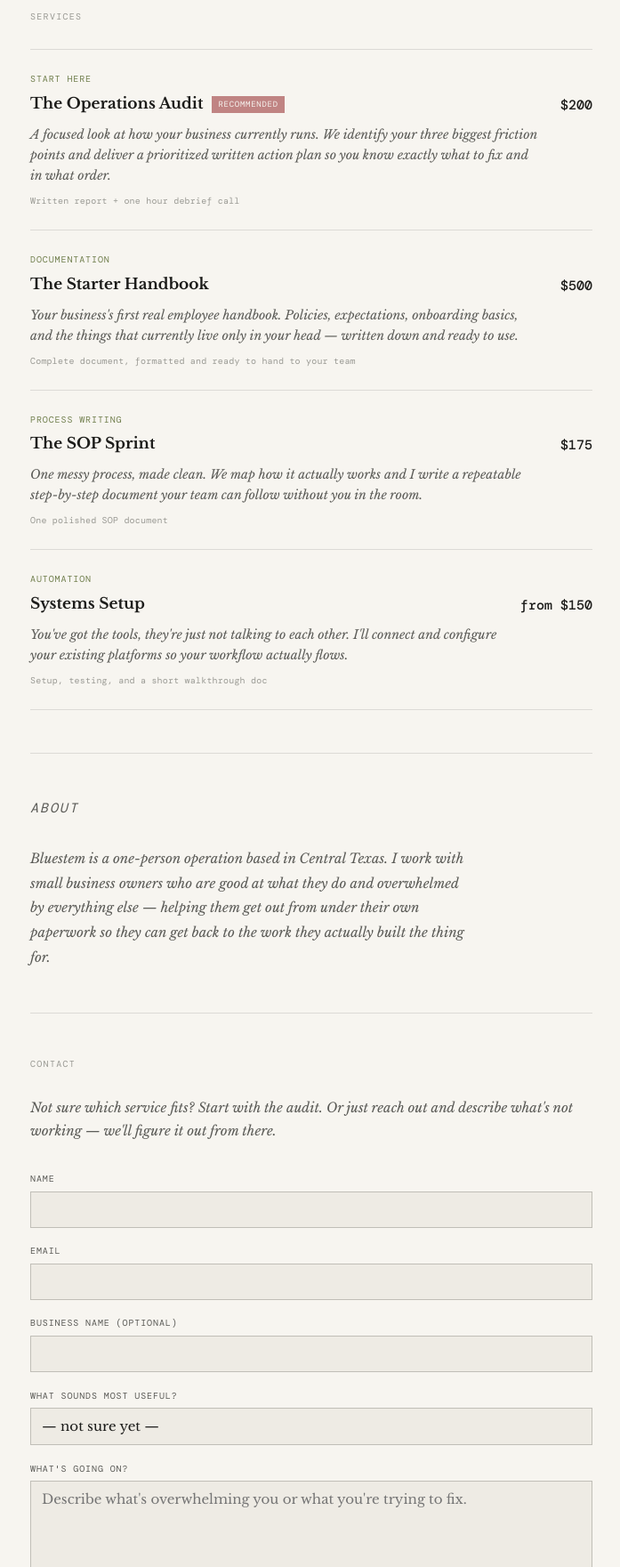
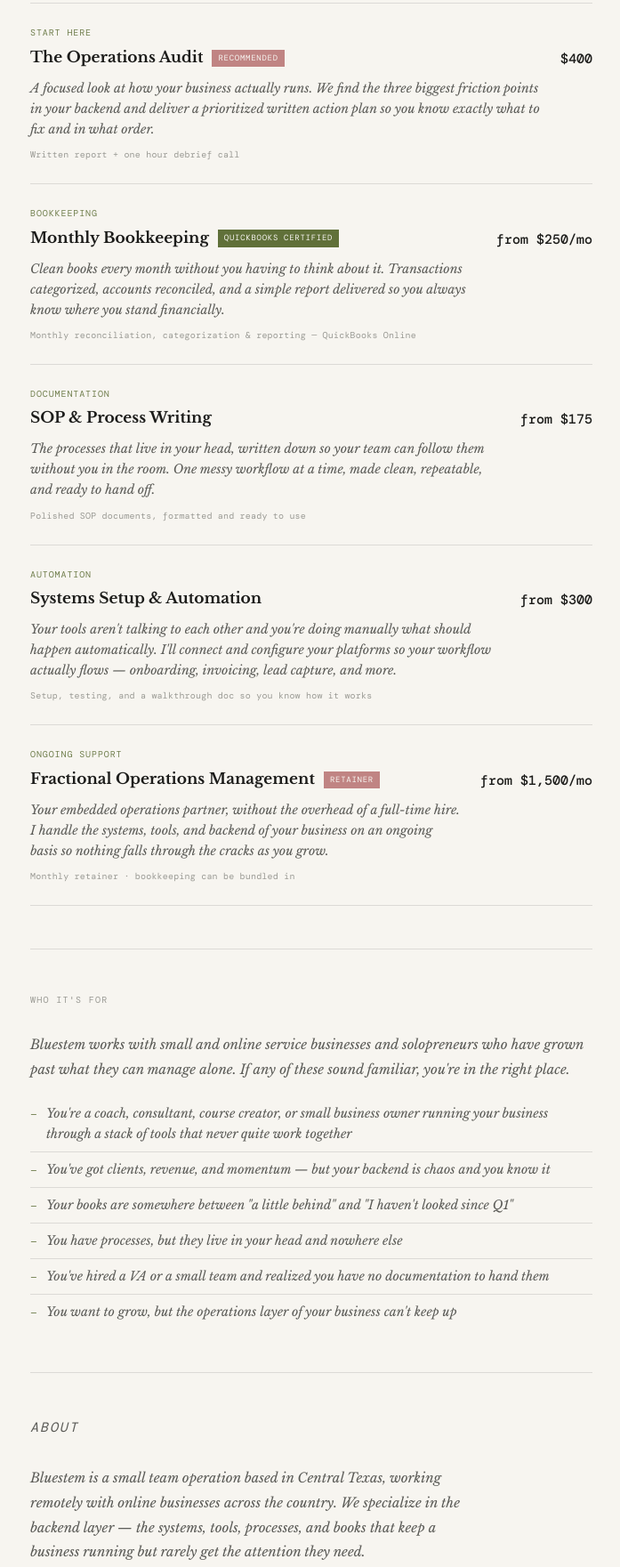
Before and after one commit to bluestemsystems/bluestem-systems, a plain HTML site: page index.html in a window 1280 px wide. Shown: the part 591-2352 px from the top of the page at 89% size, without its empty margins (290-987 px from the left). Drawn offline with nearby package versions, Linux system fonts and the light colour scheme; a web font is replaced by a local one.

Commit message:
Add files via upload

```diff
--- a/index.html
+++ b/index.html
@@ -3,8 +3,8 @@
 <head>
   <meta charset="UTF-8">
   <meta name="viewport" content="width=device-width, initial-scale=1.0">
-  <title>Bluestem — Operations & Documentation for Small Businesses</title>
-  <meta name="description" content="Bluestem builds the systems and writes the documents small businesses need but never have time to create.">
+  <title>Bluestem — Operations & Bookkeeping for Online Businesses</title>
+  <meta name="description" content="Bluestem helps business owners stop drowning in their own backend. Systems, bookkeeping, and operations so you can focus on the work only you can do.">
   <link rel="preconnect" href="https://fonts.googleapis.com">
   <link href="https://fonts.googleapis.com/css2?family=Libre+Baskerville:ital,wght@0,400;0,700;1,400&family=DM+Mono:ital,wght@0,400;0,500;1,400&display=swap" rel="stylesheet">
   <style>
@@ -26,7 +26,7 @@
     body { font-family: var(--serif); background: var(--paper); color: var(--ink); line-height: 1.7; min-height: 100vh; }
     .wrap { max-width: 680px; margin: 0 auto; padding: 0 1.5rem; }
 
-    /* NAV — always one line */
+    /* NAV */
     nav { padding: 1.25rem 0; border-bottom: 0.5px solid var(--rule); margin-bottom: 2.5rem; display: flex; justify-content: space-between; align-items: center; gap: 1rem; flex-wrap: nowrap; }
     .wordmark { font-family: var(--mono); font-size: 13px; font-weight: 500; letter-spacing: 0.14em; text-transform: uppercase; color: var(--ink); text-decoration: none; white-space: nowrap; }
     .nav-links { list-style: none; display: flex; gap: 1.25rem; flex-shrink: 0; }
@@ -39,7 +39,7 @@
     h1 { font-family: var(--serif); font-size: clamp(24px, 5vw, 32px); font-weight: 700; line-height: 1.25; margin-bottom: 1.25rem; max-width: 560px; }
     .subhead { font-size: 16px; font-style: italic; color: var(--ink-mid); line-height: 1.75; max-width: 480px; margin-bottom: 2rem; }
 
-    /* BUTTON — filled, more presence */
+    /* BUTTON */
     .cta-btn { display: inline-block; font-family: var(--mono); font-size: 11px; letter-spacing: 0.1em; text-transform: uppercase; color: var(--paper); background: var(--ink); border: none; padding: 13px 26px; text-decoration: none; transition: opacity 0.15s; cursor: pointer; }
     .cta-btn:hover { opacity: 0.82; }
     .cta-btn:disabled { opacity: 0.4; cursor: not-allowed; }
@@ -53,12 +53,20 @@
     .service-tag { font-family: var(--mono); font-size: 10px; letter-spacing: 0.09em; text-transform: uppercase; color: var(--accent); margin-bottom: 0.35rem; opacity: 0.8; }
     .service-name { font-size: 17px; font-weight: 700; margin-bottom: 0.5rem; display: flex; align-items: center; gap: 10px; flex-wrap: wrap; }
     .badge { font-family: var(--mono); font-size: 9px; letter-spacing: 0.08em; text-transform: uppercase; background: var(--russet); padding: 2px 7px; color: var(--paper); font-weight: 400; white-space: nowrap; opacity: 0.9; }
+    .badge-green { background: var(--accent); }
     .service-desc { font-size: 14px; font-style: italic; color: var(--ink-mid); line-height: 1.65; margin-bottom: 0.5rem; }
     .service-includes { font-family: var(--mono); font-size: 10px; color: var(--ink-light); letter-spacing: 0.02em; }
     .service-price { font-family: var(--mono); font-size: 15px; font-weight: 500; color: var(--ink); white-space: nowrap; padding-top: 1.6rem; }
 
+    /* WHO */
+    .who-list { list-style: none; margin-top: 1rem; }
+    .who-list li { font-size: 14px; font-style: italic; color: var(--ink-mid); line-height: 1.65; padding: 0.5rem 0; border-bottom: 0.5px solid var(--rule); display: flex; align-items: baseline; gap: 0.75rem; }
+    .who-list li:last-child { border-bottom: none; }
+    .who-list li::before { content: '—'; font-family: var(--mono); font-size: 10px; color: var(--accent); flex-shrink: 0; }
+
     /* ABOUT */
     .about p { font-size: 15px; font-style: italic; color: var(--ink-mid); line-height: 1.85; max-width: 500px; }
+    .about p + p { margin-top: 1rem; }
 
     /* CONTACT */
     .contact-intro { font-size: 15px; font-style: italic; color: var(--ink-mid); margin-bottom: 2rem; line-height: 1.75; }
@@ -98,65 +106,103 @@
     </a>
     <ul class="nav-links">
       <li><a href="#services">Services</a></li>
+      <li><a href="#who">Who it's for</a></li>
       <li><a href="#about">About</a></li>
       <li><a href="#contact">Contact</a></li>
     </ul>
   </nav>
+
   <section class="hero">
-    <p class="eyebrow">Operations. Documented. Simplified.</p>
-    <h1><span class="grass-mark"></span>Builds the systems and writes the documents small businesses need but never have time to create.</h1>
-    <p class="subhead">Bluestem helps small business owners simplify how they operate, so the work that matters stops getting buried.</p>
+    <p class="eyebrow">Operations. Bookkeeping. Simplified.</p>
+    <h1><span class="grass-mark"></span>Your business shouldn't feel like it's running you.</h1>
+    <p class="subhead">Bluestem handles the systems, books, and operations behind your business — so you can stay in your zone and stop drowning in the backend.</p>
     <a href="#contact" class="cta-btn">Get in touch ↗</a>
   </section>
+
   <hr class="rule">
+
   <section id="services">
     <p class="section-label">Services</p>
+
     <div class="service">
       <div>
         <p class="service-tag">Start here</p>
         <p class="service-name">The Operations Audit <span class="badge">recommended</span></p>
-        <p class="service-desc">A focused look at how your business currently runs. We identify your three biggest friction points and deliver a prioritized written action plan so you know exactly what to fix and in what order.</p>
+        <p class="service-desc">A focused look at how your business actually runs. We find the three biggest friction points in your backend and deliver a prioritized written action plan so you know exactly what to fix and in what order.</p>
         <p class="service-includes">Written report + one hour debrief call</p>
       </div>
-      <div class="service-price">$200</div>
+      <div class="service-price">$400</div>
     </div>
+
+    <div class="service">
+      <div>
+        <p class="service-tag">Bookkeeping</p>
+        <p class="service-name">Monthly Bookkeeping <span class="badge badge-green">QuickBooks certified</span></p>
+        <p class="service-desc">Clean books every month without you having to think about it. Transactions categorized, accounts reconciled, and a simple report delivered so you always know where you stand financially.</p>
+        <p class="service-includes">Monthly reconciliation, categorization & reporting — QuickBooks Online</p>
+      </div>
+      <div class="service-price">from $250/mo</div>
+    </div>
+
     <div class="service">
       <div>
         <p class="service-tag">Documentation</p>
-        <p class="service-name">The Starter Handbook</p>
-        <p class="service-desc">Your business's first real employee handbook. Policies, expectations, onboarding basics, and the things that currently live only in your head — written down and ready to use.</p>
-        <p class="service-includes">Complete document, formatted and ready to hand to your team</p>
+        <p class="service-name">SOP & Process Writing</p>
+        <p class="service-desc">The processes that live in your head, written down so your team can follow them without you in the room. One messy workflow at a time, made clean, repeatable, and ready to hand off.</p>
+        <p class="service-includes">Polished SOP documents, formatted and ready to use</p>
       </div>
-      <div class="service-price">$500</div>
+      <div class="service-price">from $175</div>
     </div>
-    <div class="service">
-      <div>
-        <p class="service-tag">Process writing</p>
-        <p class="service-name">The SOP Sprint</p>
-        <p class="service-desc">One messy process, made clean. We map how it actually works and I write a repeatable step-by-step document your team can follow without you in the room.</p>
-        <p class="service-includes">One polished SOP document</p>
-      </div>
-      <div class="service-price">$175</div>
-    </div>
+
     <div class="service">
       <div>
         <p class="service-tag">Automation</p>
-        <p class="service-name">Systems Setup</p>
-        <p class="service-desc">You've got the tools, they're just not talking to each other. I'll connect and configure your existing platforms so your workflow actually flows.</p>
-        <p class="service-includes">Setup, testing, and a short walkthrough doc</p>
+        <p class="service-name">Systems Setup & Automation</p>
+        <p class="service-desc">Your tools aren't talking to each other and you're doing manually what should happen automatically. I'll connect and configure your platforms so your workflow actually flows — onboarding, invoicing, lead capture, and more.</p>
+        <p class="service-includes">Setup, testing, and a walkthrough doc so you know how it works</p>
       </div>
-      <div class="service-price">from $150</div>
+      <div class="service-price">from $300</div>
+    </div>
+
+    <div class="service">
+      <div>
+        <p class="service-tag">Ongoing support</p>
+        <p class="service-name">Fractional Operations Management <span class="badge">retainer</span></p>
+        <p class="service-desc">Your embedded operations partner, without the overhead of a full-time hire. I handle the systems, tools, and backend of your business on an ongoing basis so nothing falls through the cracks as you grow.</p>
+        <p class="service-includes">Monthly retainer · bookkeeping can be bundled in</p>
+      </div>
+      <div class="service-price">from $1,500/mo</div>
     </div>
   </section>
+
   <hr class="rule">
+
+  <section id="who">
+    <p class="section-label">Who it's for</p>
+    <p style="font-size:15px; font-style:italic; color:var(--ink-mid); line-height:1.85;">Bluestem works with small and online service businesses and solopreneurs who have grown past what they can manage alone. If any of these sound familiar, you're in the right place.</p>
+    <ul class="who-list">
+      <li>You're a coach, consultant, course creator, or small business owner running your business through a stack of tools that never quite work together</li>
+      <li>You've got clients, revenue, and momentum — but your backend is chaos and you know it</li>
+      <li>Your books are somewhere between "a little behind" and "I haven't looked since Q1"</li>
+      <li>You have processes, but they live in your head and nowhere else</li>
+      <li>You've hired a VA or a small team and realized you have no documentation to hand them</li>
+      <li>You want to grow, but the operations layer of your business can't keep up</li>
+    </ul>
+  </section>
+
+  <hr class="rule">
+
   <section id="about" class="about">
     <p class="section-label">About</p>
-    <p>Bluestem is a one-person operation based in Central Texas. I work with small business owners who are good at what they do and overwhelmed by everything else — helping them get out from under their own paperwork so they can get back to the work they actually built the thing for.</p>
+    <p>Bluestem is a small team operation based in Central Texas, working remotely with online businesses across the country. We specialize in the backend layer — the systems, tools, processes, and books that keep a business running but rarely get the attention they need.</p>
+    <p>Our background is in office operations and process building for technology companies, and we have multiple staff certified with QuickBooks ProAdvisor. We work best with business owners who are excellent at what they do and ready to stop being their own operations department.</p>
   </section>
+
   <hr class="rule">
+
   <section id="contact">
     <p class="section-label">Contact</p>
-    <p class="contact-intro">Not sure which service fits? Start with the audit. Or just reach out and describe what's not working — we'll figure it out from there.</p>
+    <p class="contact-intro">Not sure where to start? The audit is almost always the right first step — it tells us both exactly what needs attention. Or just reach out and describe what's not working.</p>
     <form id="contact-form" action="https://formspree.io/f/xvzdezeg" method="POST">
       <div class="form-row">
         <label for="name">Name</label>
@@ -174,10 +220,11 @@
         <label for="service">What sounds most useful?</label>
         <select id="service" name="service">
           <option value="">— not sure yet —</option>
-          <option value="audit">The Operations Audit ($200)</option>
-          <option value="handbook">The Starter Handbook ($500)</option>
-          <option value="sop">The SOP Sprint ($175)</option>
-          <option value="systems">Systems Setup (from $250)</option>
+          <option value="audit">The Operations Audit ($400)</option>
+          <option value="bookkeeping">Monthly Bookkeeping (from $250/mo)</option>
+          <option value="sop">SOP & Process Writing (from $175)</option>
+          <option value="systems">Systems Setup & Automation (from $300)</option>
+          <option value="retainer">Fractional Ops Management (from $1,500/mo)</option>
           <option value="other">Something else</option>
         </select>
       </div>
@@ -221,6 +268,7 @@
       });
     </script>
   </section>
+
   <footer>
     <span class="footer-word">Bluestem</span>
     <span class="footer-loc">Central Texas &nbsp;·&nbsp; bluestem.systems</span>
```
